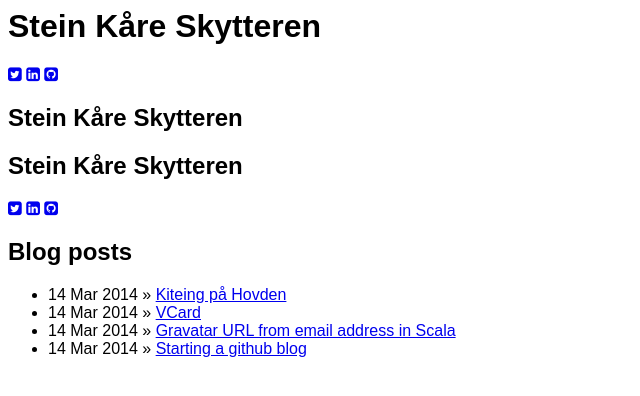
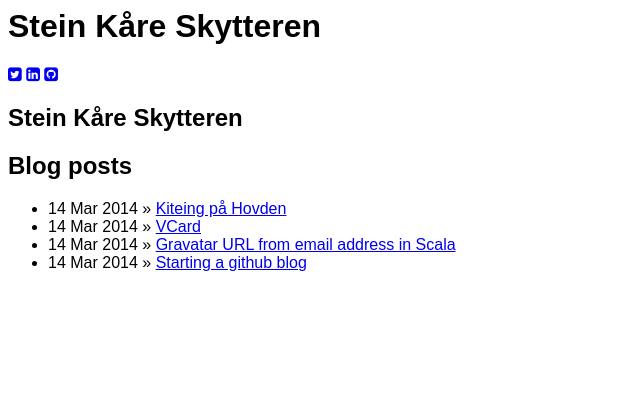
Before and after one commit to skytteren/skytteren.github.io, a Jekyll site: the page built from index.html, in a window 1280 px wide. Shown: the top 396 px of the page, without its empty margins (0-640 px from the left). Built offline with Jekyll 4.4.1, drawn with Linux system fonts in a browser that asks for light colours; nearby versions of some CDN libraries; Markdown is read by kramdown in place of the engine named in the settings.

Commit message:
Update index.html

```diff
--- a/index.html
+++ b/index.html
@@ -3,23 +3,17 @@ layout: default
 title: Stein Kåre Skytteren
 ---
 
-<h1>{{ page.title }}</h1>
-
-<a href="http://twitter.com/skskytteren"><i class="fa fa-twitter-square"></i></a>
-<a href="http://no.linkedin.com/in/skytteren"><i class="fa fa-linkedin-square"></i></a>
-<a href="http://github.com/skytteren"><i class="fa fa-github-square"></i></a>
-
 <!-- h3>Categories</h3>
 <ul>
   {% for category in site.categories %}
-    <li><a href="/category/{{ category.name }}.html">{{ category.name }}</a></li>
+    <li><a href="/category/{{ category.title }}.html">{{ category.title }}</a></li>
   {% endfor %}
 </ul>
 
 <h3>Tags</h3>
 <ul>
   {% for tag in site.tags %}
-    <li><a href="/tag/{{ tag }}.html">{{ tag }}</a></li>
+    <li><a href="/tag/{{ tag.title }}.html">{{ tag.title }}</a></li>
   {% endfor %}
 </ul-->
 
```
